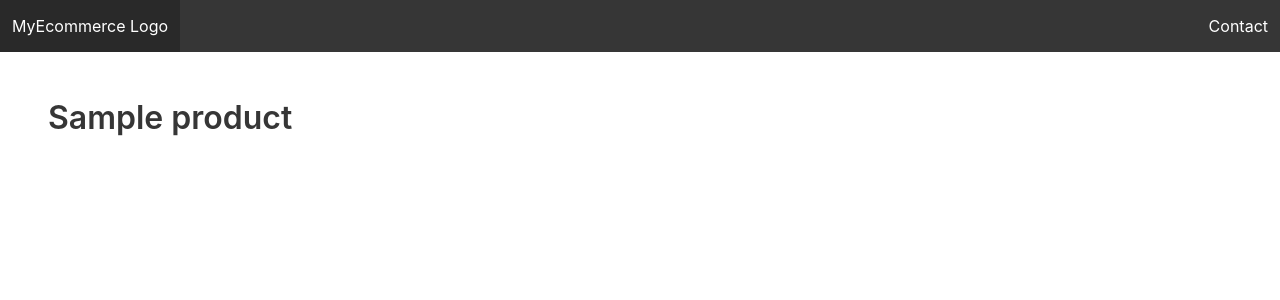
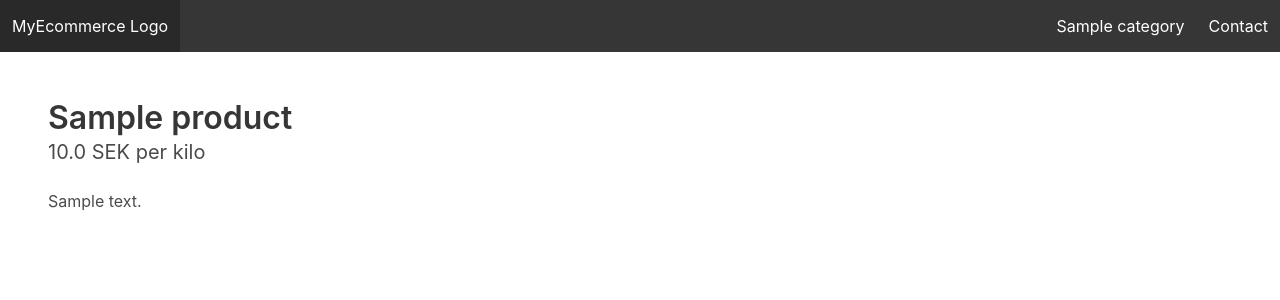
Before and after one commit to puchal71/MorotEcommerce, a Django app: a page that uses core/templates/base.html in a window 1280 px wide. Shown: the top 300 px of the page. Run offline with Django 5.2, Linux system fonts and the light colour scheme; tables that the repository leaves empty hold one stand-in row (values such as "Sample post").

Commit message:
working on categories nad products

```diff
--- a/MorotEcommerce/settings.py
+++ b/MorotEcommerce/settings.py
@@ -66,6 +66,7 @@ TEMPLATES = [
                 'django.template.context_processors.request',
                 'django.contrib.auth.context_processors.auth',
                 'django.contrib.messages.context_processors.messages',
+                'store.context_processors.menu_categories',
             ],
         },
     },
--- a/core/templates/base.html
+++ b/core/templates/base.html
@@ -22,6 +22,9 @@
 
             <div id="main-navbar" class="navbar-menu">
                 <div class="navbar-end">
+                    {% for category in menu_categories %}
+                        <a class="navbar-item">{{ category.title }}</a>
+                    {% endfor %}
                     <a href="{% url 'contact' %}" class="navbar-item">Contact</a>
                 </div>
             </div>
--- a/core/templates/frontpage.html
+++ b/core/templates/frontpage.html
@@ -9,8 +9,8 @@
                         <div class="media">
                             <div class="media-content">
                                 <p class="title is-4">{{ product.title }}</p>
-                                <p class="subtitle is-6">SEK {{ product.price }}</p>
-                                <p class="subtitle is-6">KG {{ product.stock }}</p>
+                                <p class="subtitle is-6">{{ product.price }} SEK per kilo</p>
+                                <p class="subtitle is-6">{{ product.stock }} Kg kvar</p>
                             </div>
                         </div>
                     <footer class="card-footer">
--- /dev/null
+++ b/store/context_processors.py
@@ -0,0 +1,7 @@
+from .models import Category
+
+
+def menu_categories(request):
+    categories = Category.objects.all()
+
+    return {'menu_categories': categories}
--- a/store/templates/product_detail.html
+++ b/store/templates/product_detail.html
@@ -2,4 +2,9 @@
 
 {% block content %}
     <h1 class="title">{{ product.title }}</h1>
+    <h2 class="subtitle">{{ product.price }} SEK per kilo</h2>
+
+    {% if product.description %}
+        <p>{{ product.description }}</p>
+    {% endif %}
 {% endblock %}
```
